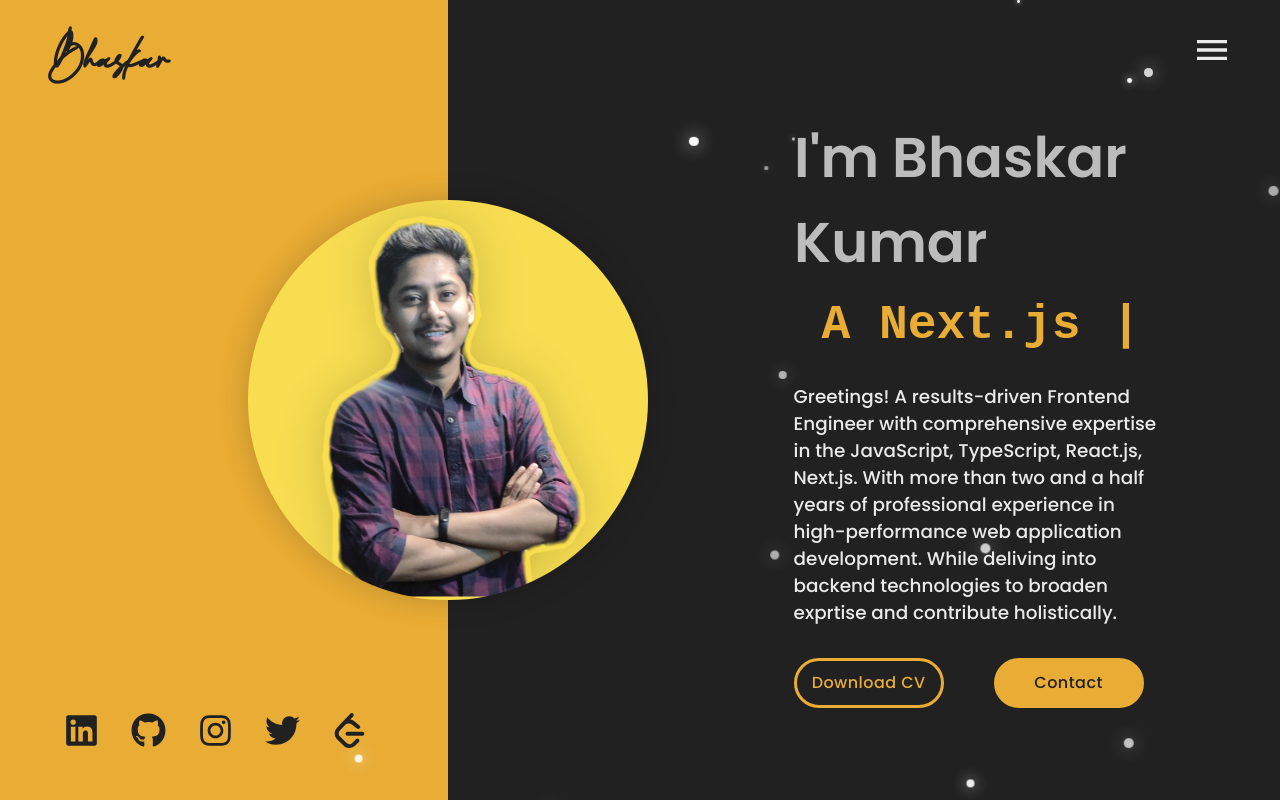
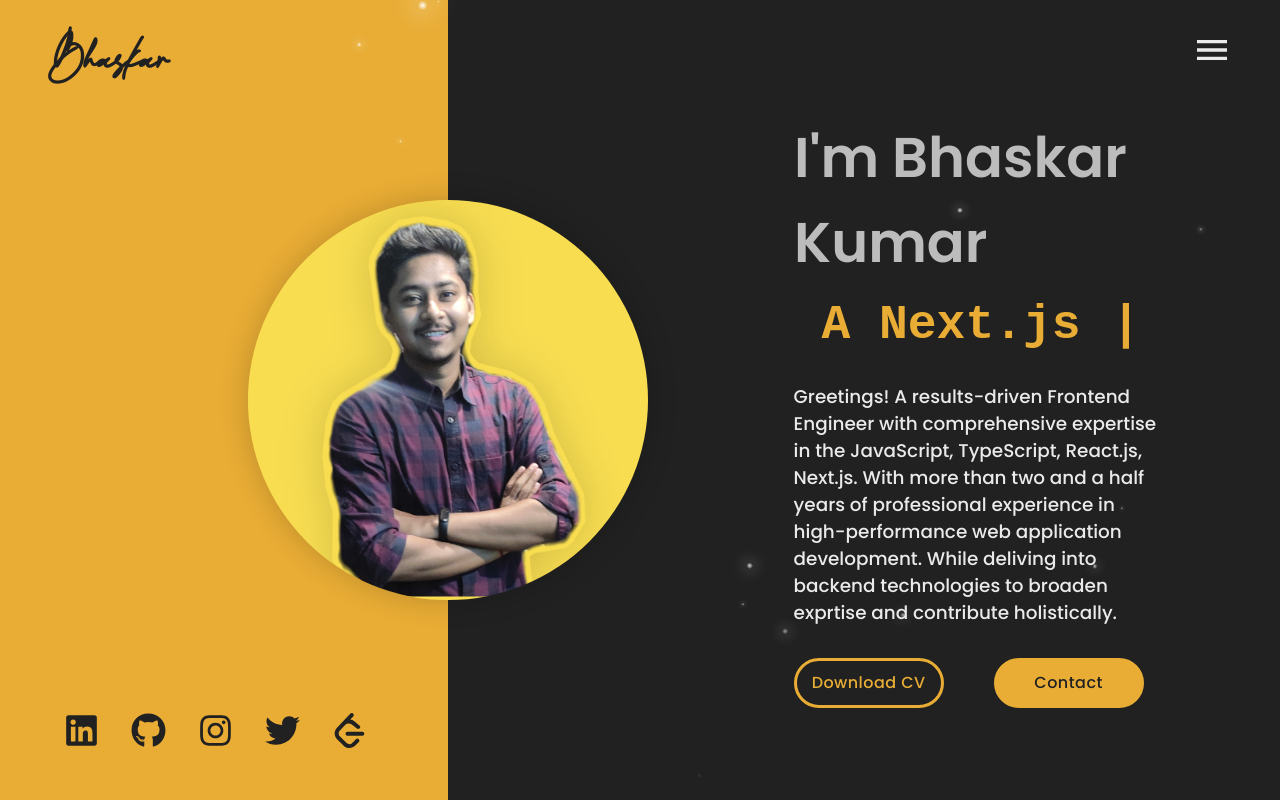
Before and after one commit to bhaskarkrp/Portfolio, a React (Create React App) app: page / in a window 1280 px wide. Shown: the top 800 px of the page. Built offline with nearby package versions, Linux system fonts and the light colour scheme; a web font is replaced by a local one.

Commit message:
Background Animation Sharped

```diff
--- a/src/components/Common/BackgroundAnimation/BackgroundAnimation.js
+++ b/src/components/Common/BackgroundAnimation/BackgroundAnimation.js
@@ -6,18 +6,18 @@ const BackgroundAnimation = () => {
   const createStar = () => ({
     id: Math.random(),
     left: Math.random() * 100,
-    size: Math.random() * 10 + 2, // Increased minimum size
-    duration: Math.random() * 6 + 2, // Slowed down animation
+    size: Math.random() * 10 + 2,
+    duration: Math.random() * 6 + 2,
     delay: Math.random() * 2,
-    opacity: Math.random() * 0.5 + 0.5, // Increased minimum opacity
+    opacity: Math.random() * 0.5 + 0.5,
+    rotation: Math.random() * 360,
+    trailLength: Math.random() * 50 + 200,
   });
 
   useEffect(() => {
-    // Initialize stars
     const initialStars = Array.from({ length: 30 }, createStar);
     setStars(initialStars);
 
-    // Add new stars periodically
     const interval = setInterval(() => {
       setStars((prevStars) => {
         const filteredStars = prevStars.filter(() => Math.random() > 0.1);
@@ -28,26 +28,31 @@ const BackgroundAnimation = () => {
     return () => clearInterval(interval);
   }, []);
 
-  // Create and inject styles
   useEffect(() => {
     const styleSheet = document.createElement("style");
     styleSheet.textContent = `
       .star {
         position: absolute;
-        background: #fff;
+        background: radial-gradient(circle, rgba(255,255,255,1) 0%, rgba(255,255,255,0) 70%);
         border-radius: 50%;
         pointer-events: none;
-        animation-name: fall;
+        animation-name: shooting-star;
         animation-timing-function: linear;
         animation-iteration-count: infinite;
+        height: var(--trail-length);
       }
 
-      @keyframes fall {
+      @keyframes shooting-star {
         0% {
-          transform: translateY(-10vh) translateX(-10px);
+          transform: translateY(0) translateX(0) scale(1);
+          opacity: 1;
+        }
+        70% {
+          opacity: 0.8;
         }
         100% {
-          transform: translateY(110vh) translateX(100px);
+          transform: translateY(100vh) translateX(50vw) scale(0.5);
+          opacity: 0;
         }
       }
     `;
@@ -83,6 +88,8 @@ const BackgroundAnimation = () => {
             })`,
             animationDuration: `${star.duration}s`,
             animationDelay: `${star.delay}s`,
+            transform: `rotate(${star.rotation}deg)`,
+            "--trail-length": `${star.trailLength}px`,
           }}
         />
       ))}
```
